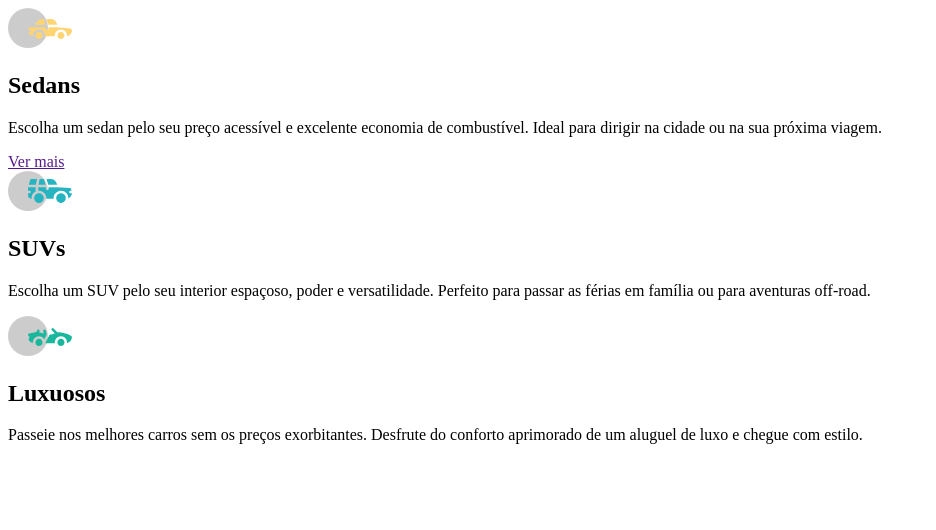
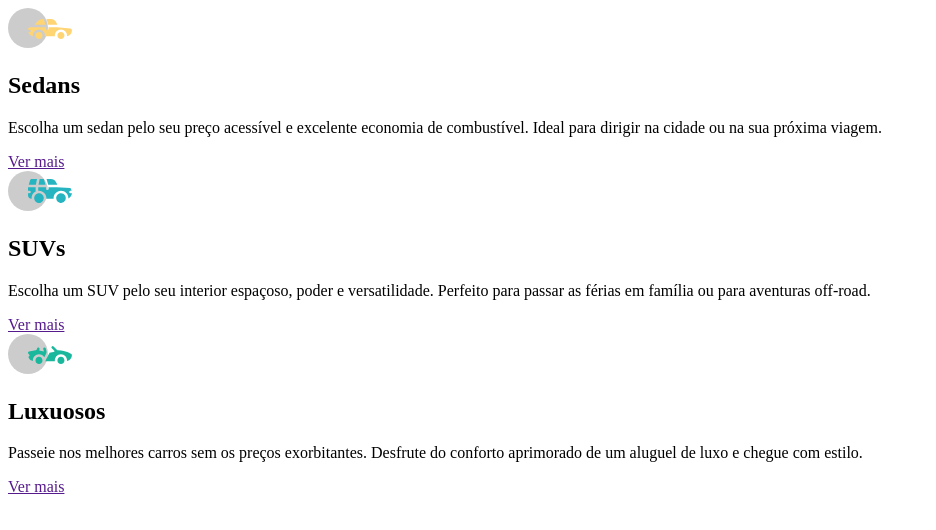
Before and after one commit to alexandrhenriq/carros, a plain HTML site: page index.html in a window 1280 px wide. Shown: the whole page, without its empty margins (0-936 px from the left). Drawn offline with Linux system fonts and the light colour scheme.

Commit message:
HTML finalizado

```diff
--- a/index.html
+++ b/index.html
@@ -19,14 +19,14 @@
             <img src="./imagens/icon-suvs.svg" alt="carro suv">
             <h2>SUVs</h2>
             <p>Escolha um SUV pelo seu interior espaçoso, poder e versatilidade. Perfeito para passar as férias em família ou para aventuras off-road.</p>
-            <a href=""></a>
+            <a href="">Ver mais</a>
         </section>
 
         <section class="luxuosos">
-            <img src="./imagens/icon-luxury.svg" alt="carro luxuoso">
+            <img src="./imagens/icon-luxury.svg" alt="carro de luxo">
             <h2>Luxuosos</h2>
             <p>Passeie nos melhores carros sem os preços exorbitantes. Desfrute do conforto aprimorado de um aluguel de luxo e chegue com estilo.</p>
-            <a href=""></a>
+            <a href="">Ver mais</a>
         </section>
     </main>
 </body>
```
Also changed, not shown: style.css (added).
